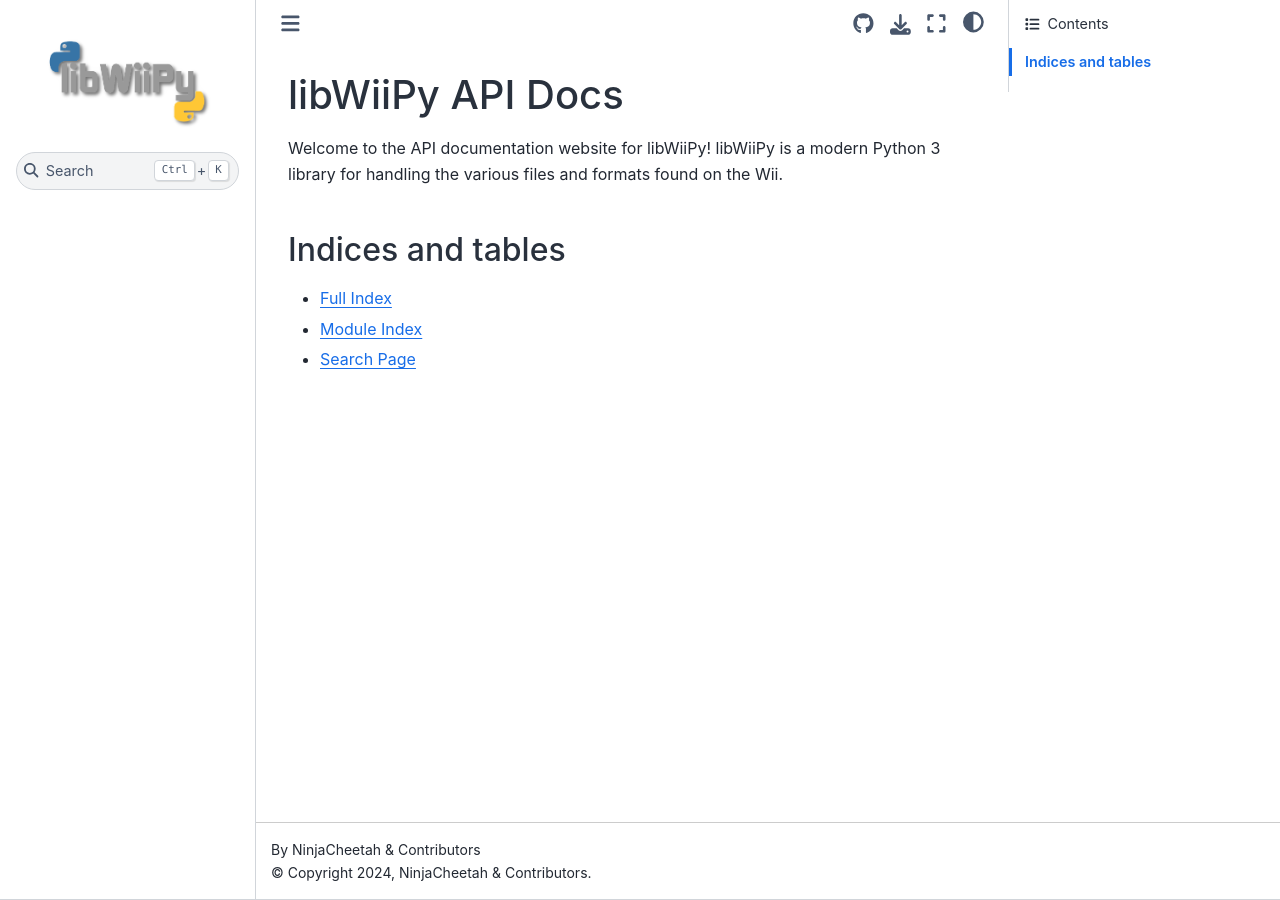
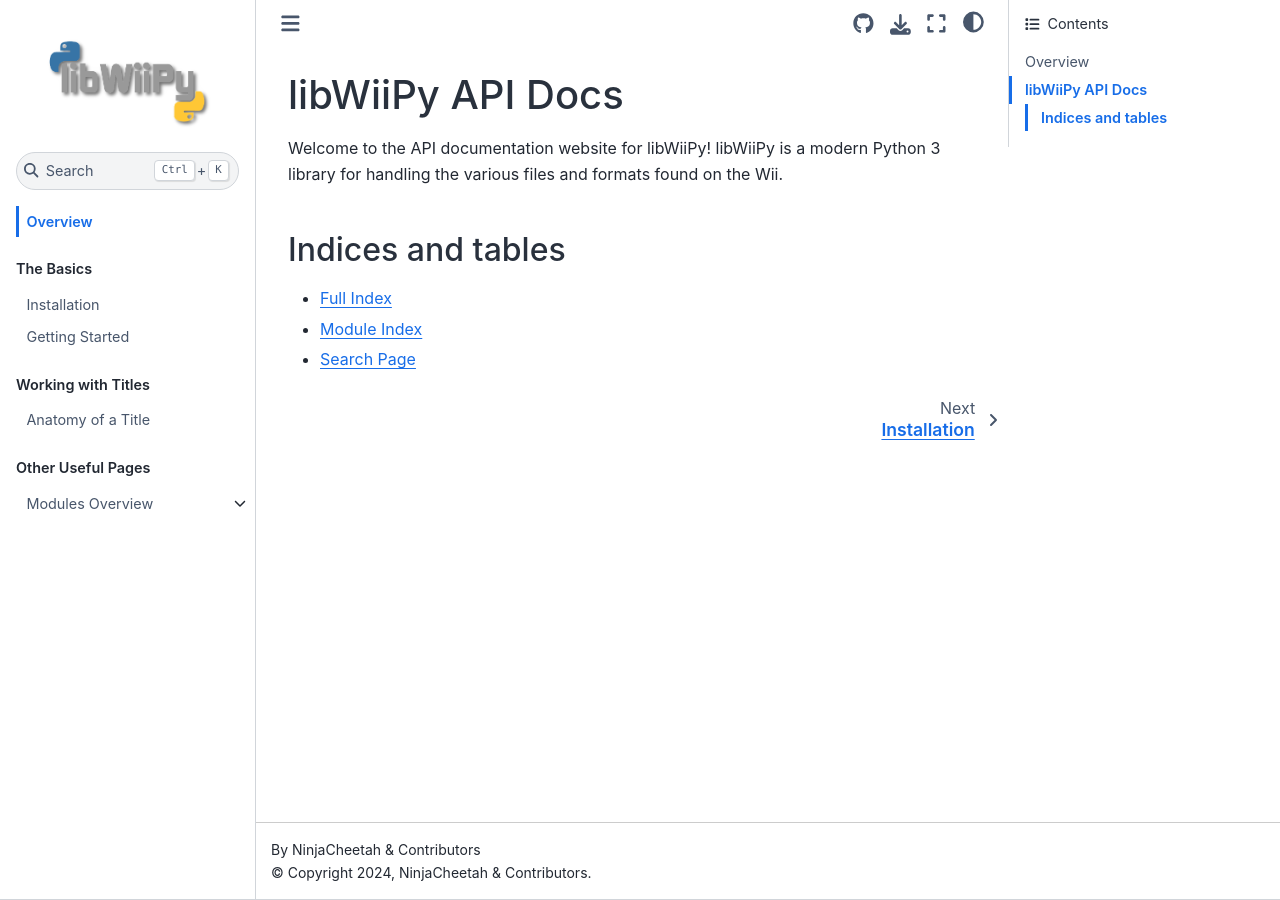
Before and after one commit to NinjaCheetah/libWiiPy, a Sphinx documentation site: the page built from docs/source/index.md, in a window 1280 px wide. Built offline with Sphinx 7.4.7 and the Sphinx Book theme 1.1.4, drawn with Linux system fonts in a browser that asks for light colours.

Commit message:
Added new plugins, began writing tutorials

````diff
--- a/docs/source/conf.py
+++ b/docs/source/conf.py
@@ -3,23 +3,23 @@
 # For the full list of built-in configuration values, see the documentation:
 # https://www.sphinx-doc.org/en/master/usage/configuration.html
 
+from datetime import date
+
 # -- Project information -----------------------------------------------------
 # https://www.sphinx-doc.org/en/master/usage/configuration.html#project-information
 
 project = 'libWiiPy'
-copyright = '2024, NinjaCheetah & Contributors'
+copyright = f'{date.today().year}, NinjaCheetah & Contributors'
 author = 'NinjaCheetah & Contributors'
-release = '0.4.0'
+release = 'main'
 
 # -- General configuration ---------------------------------------------------
 # https://www.sphinx-doc.org/en/master/usage/configuration.html#general-configuration
 
-extensions = ['myst_parser', 'sphinx.ext.napoleon']
+extensions = ['myst_parser', 'sphinx.ext.napoleon', 'sphinx_copybutton', 'sphinx_tippy', 'sphinx_design']
 
 templates_path = ['_templates']
-exclude_patterns = []
-
-
+exclude_patterns = ["Thumbs.db", ".DS_Store"]
 
 # -- Options for HTML output -------------------------------------------------
 # https://www.sphinx-doc.org/en/master/usage/configuration.html#options-for-html-output
@@ -32,3 +32,7 @@ html_theme_options = {
     "repository_url": "https://github.com/NinjaCheetah/libWiiPy",
     "use_repository_button": True
 }
+
+# MyST Configuration
+
+myst_enable_extensions = ['colon_fence', 'deflist']
--- a/docs/source/index.md
+++ b/docs/source/index.md
@@ -1,12 +1,40 @@
+---
+sd_hide_title: true
+---
+
+# Overview
+
 # libWiiPy API Docs
-
-```{toctree}
-:maxdepth: 2
-:caption: Contents:
-```
 
 Welcome to the API documentation website for libWiiPy! libWiiPy is a modern Python 3 library for handling the various files and formats found on the Wii.
 
+```{toctree}
+:hidden:
+
+self
+```
+
+```{toctree}
+:hidden:
+:caption: The Basics
+
+usage/installation.md
+usage/getting-started.md
+```
+
+```{toctree}
+:hidden:
+:caption: Working with Titles
+
+titles/title-anatomy.md
+```
+
+```{toctree}
+:hidden:
+:caption: Other Useful Pages
+
+modules.md
+```
 
 ## Indices and tables
 
--- a/docs/source/modules.md
+++ b/docs/source/modules.md
@@ -1,4 +1,4 @@
-# libWiiPy
+# Modules Overview
 
 ```{toctree}
 :maxdepth: 4
--- a/requirements.txt
+++ b/requirements.txt
@@ -4,3 +4,6 @@ requests
 sphinx
 sphinx-book-theme
 myst-parser
+sphinx-copybutton
+sphinx-tippy
+sphinx-design
````
Also changed, not shown: docs/source/titles/title-anatomy.md (added, +30 -0 lines), docs/source/usage/getting-started.md (added, +42 -0 lines), docs/source/usage/installation.md (added, +20 -0 lines).
